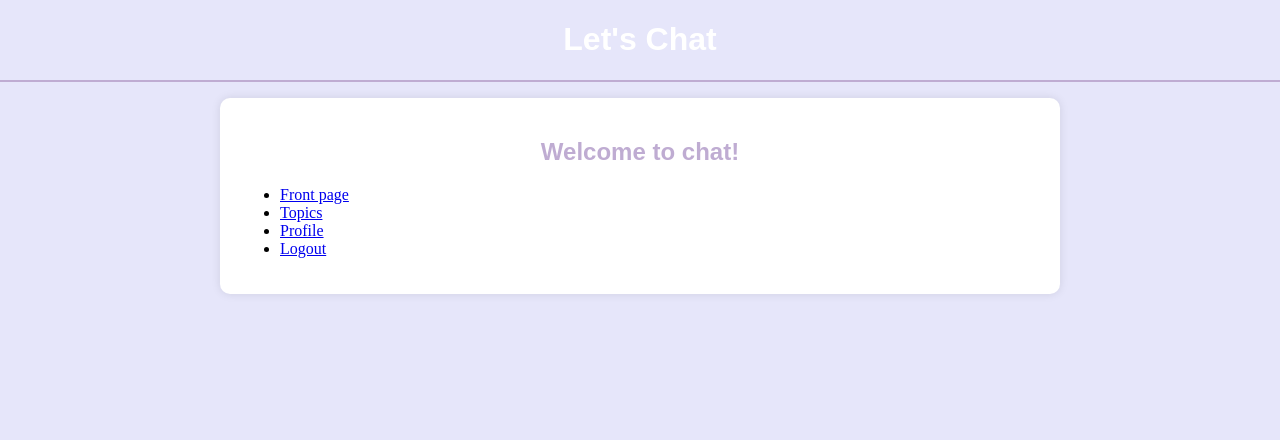
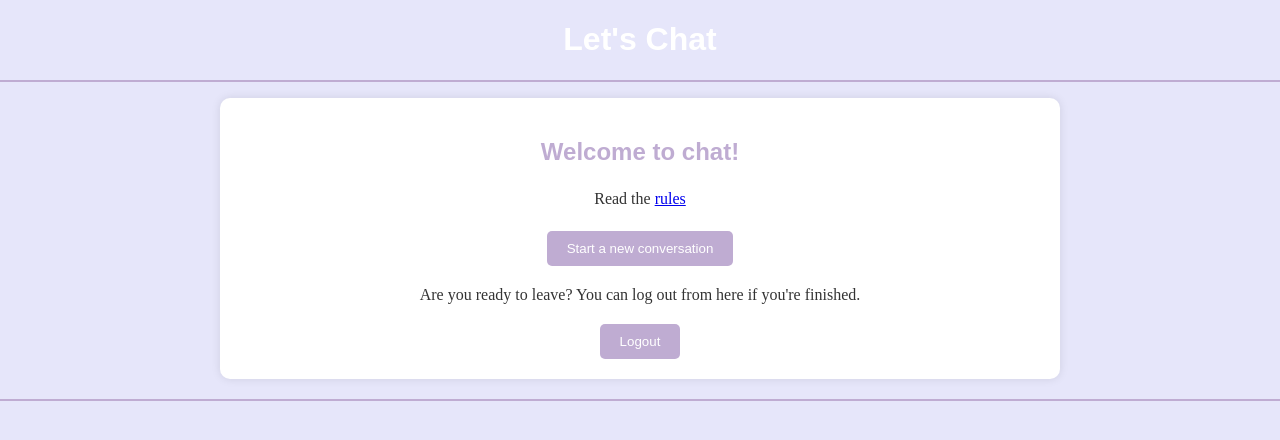
Before and after one commit to sandraole/Lets-chat, a Flask app: page /profile in a window 1280 px wide. Shown: the top 440 px of the page. Run offline with Flask 3, Linux system fonts and the light colour scheme.

Commit message:
Update to html templates, new file rules.html

```diff
--- a/static/main.css
+++ b/static/main.css
@@ -74,3 +74,16 @@ hr {
 .center {
     text-align: center;
 }
+
+.flash-messages-container {
+    border: 2px solid #BFACD2;
+    padding: 5px;
+    margin: 20px auto;
+    max-width: 300px;
+    border-radius: 30px;
+    background-color: lavender;
+  }
+
+  .flash-message {
+    margin-bottom: 5px;
+  }
--- a/templates/profile.html
+++ b/templates/profile.html
@@ -3,17 +3,17 @@
 
 <div class='container'>
 <h2 class='center'>Welcome to chat!</h2>
-<nav>
-<ul>
-<li><a href='/'>Front page</a></li>
-<li><a href='/courses'>Topics</a></li>
-<li><a href='/profile'>Profile</a></li>
-<li><a href='/logout'>Logout</a></li>
-</ul>
-</nav>
-</header>
-<main>
 
+<p>Read the <a href='/rules'>rules</a></p>
 
+<form action='/platform' method='GET'>
+<input type='submit' value='Start a new conversation'>
+
+<p>Are you ready to leave? You can log out from here if you're finished.</p>
+<form action='/logout' method='GET'>
+<input type='submit' value='Logout'>
+</form>
+</div>
+<hr>
 
 {% endblock %}
```
Also changed, not shown: templates/platform.html (added, +25 -0 lines), templates/register.html (+12 -0 lines), templates/rules.html (added, +16 -0 lines).
